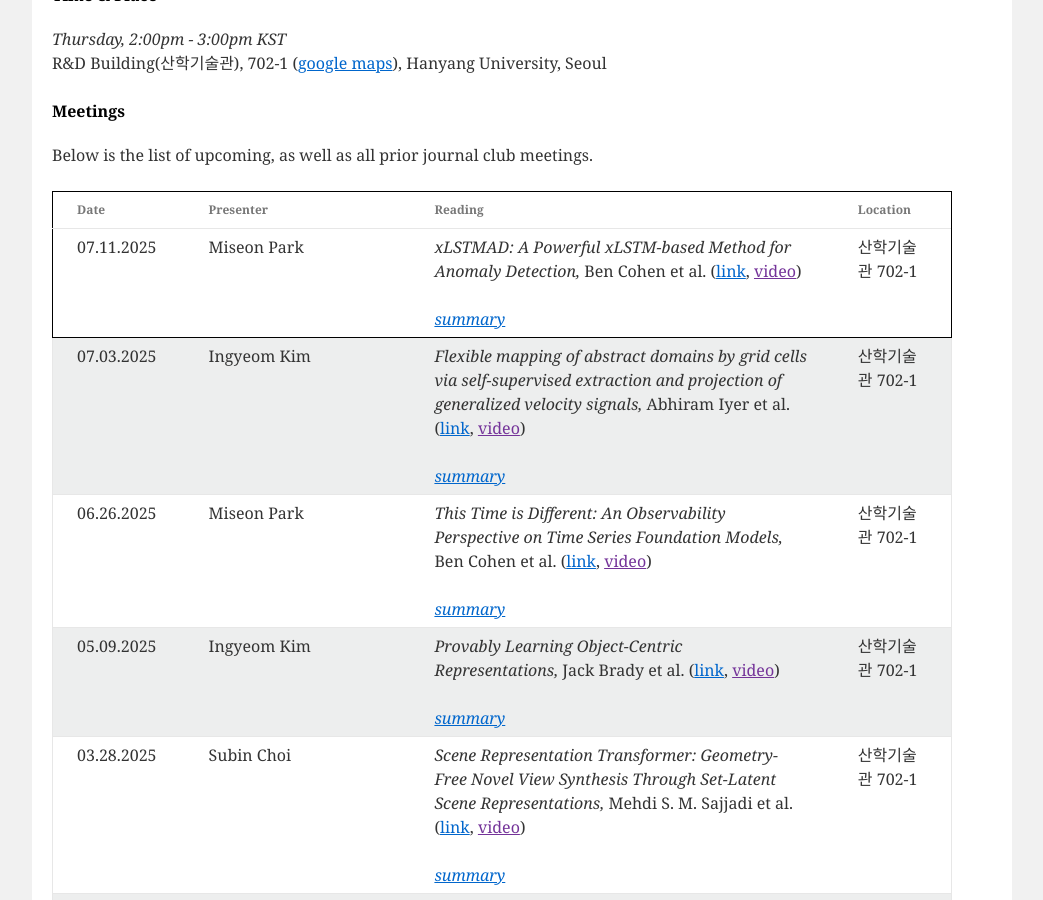
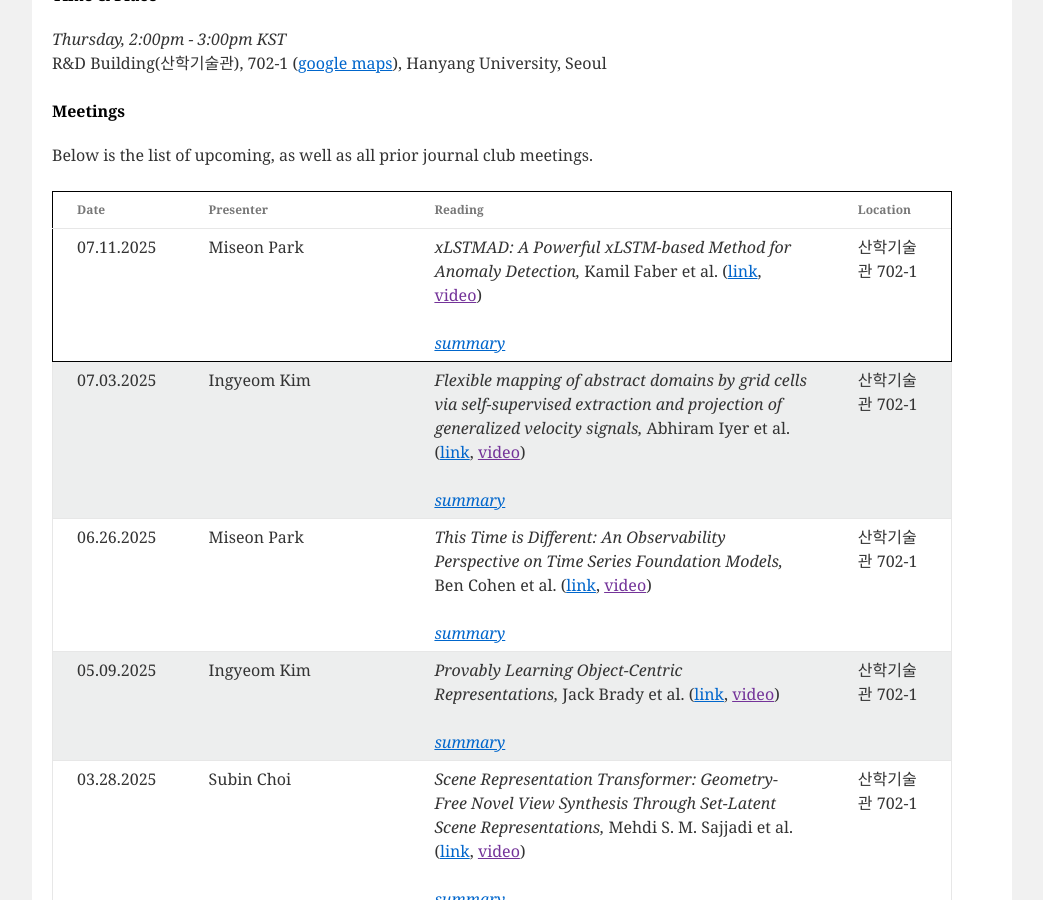
Before and after one commit to niai-lab/GraphML-JC, a Jekyll site: the page built from index.html, in a window 1280 px wide and 900 px high, scrolled down 539 px. Shown: the whole window, without its empty margins (118-1161 px from the left). Built offline with Jekyll 4.4.1, drawn with Linux system fonts in a browser that asks for light colours.

Commit message:
Update meeting_info.yml

```diff
--- a/_data/meeting_info.yml
+++ b/_data/meeting_info.yml
@@ -1,7 +1,7 @@
 - presenter: Miseon Park
   date: 07.11.2025
   paper: "xLSTMAD: A Powerful xLSTM-based Method for Anomaly Detection"
-  authors: Ben Cohen et al.
+  authors: Kamil Faber et al.
   url: https://arxiv.org/abs/2506.22837
   location: "산학기술관 702-1"
   summary: >
```
